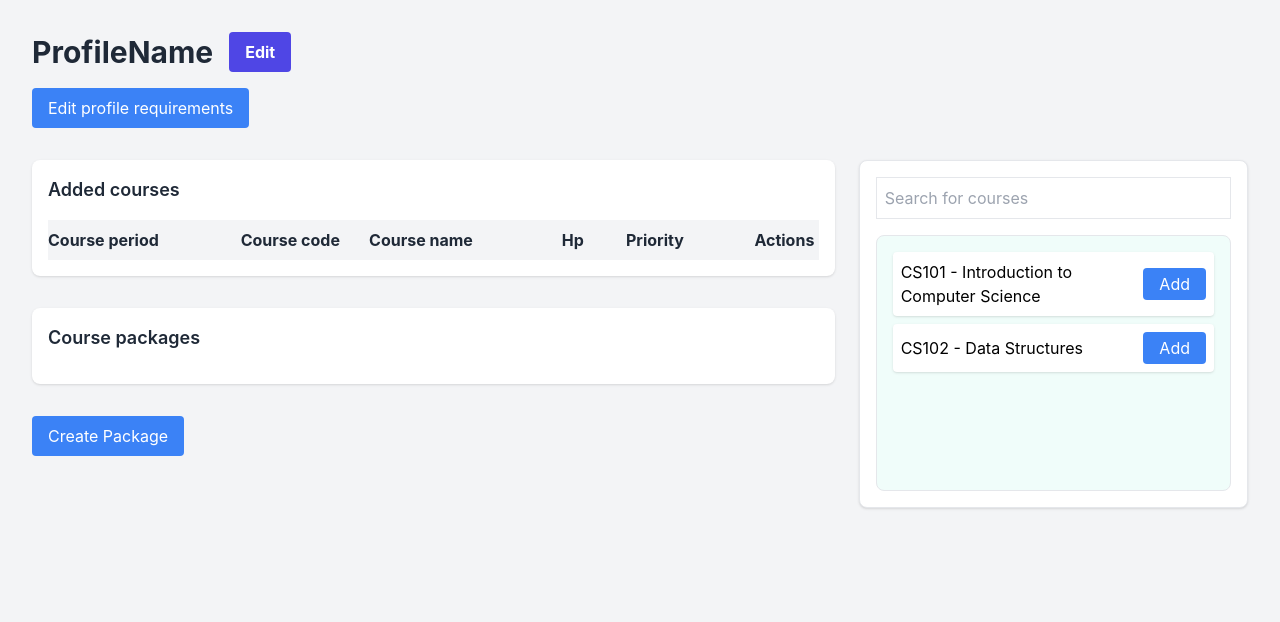
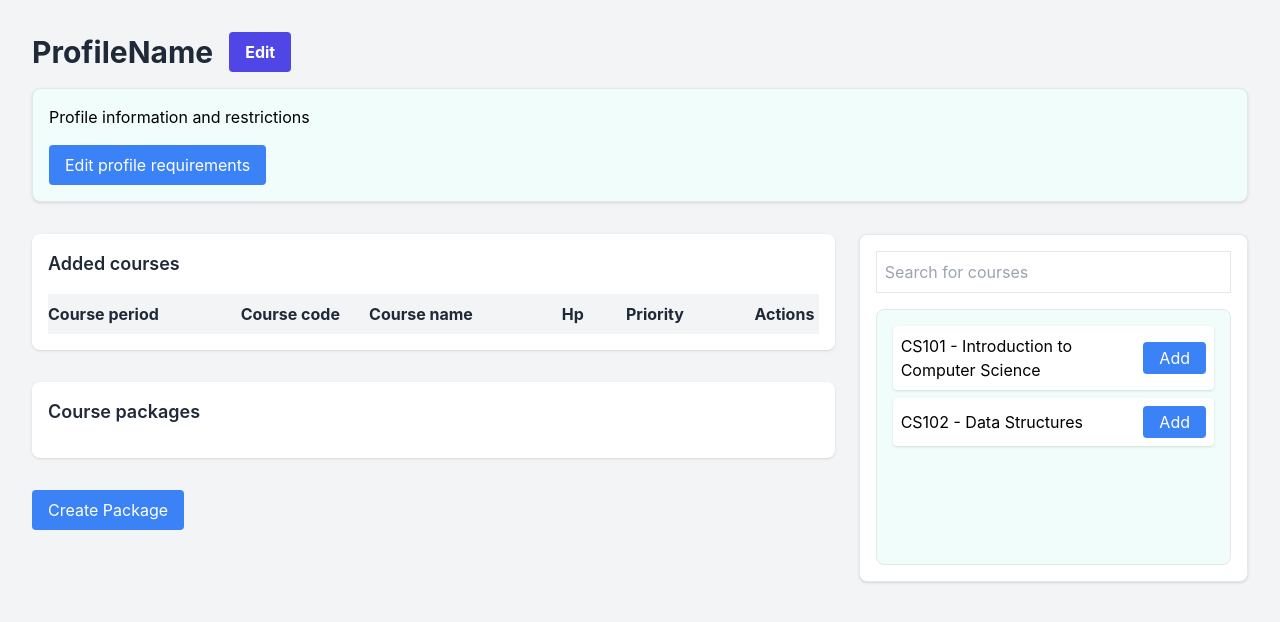
Before and after one commit to WebLabs-AB/MasterChooserApplication, a React (Create React App) app in the folder Frontend/masterfrontend/: page /teachermasterprofile in a window 1280 px wide. Shown: the top 622 px of the page. Built offline with nearby package versions, Linux system fonts and the light colour scheme.

Commit message:
"Minor change"

```diff
--- a/Frontend/masterfrontend/src/Screens/TeacherMasterProfilePage.tsx
+++ b/Frontend/masterfrontend/src/Screens/TeacherMasterProfilePage.tsx
@@ -237,9 +237,11 @@ const ProfileSection: React.FC<ProfileSectionProps> = ({ packages }) => {
           </>
         )}
       </div>
+      <div className="p-4 border rounded-lg bg-teal-50 shadow flex flex-col justify-between h-auto">
+        <span>Profile information and restrictions</span>
         <button
           onClick={handleEditProfileRequirements}
-        className="bg-blue-500 text-white px-4 py-2 rounded hover:bg-blue-600 transition duration-300 ease-in-out"
+          className="bg-blue-500 text-white px-4 py-2 rounded hover:bg-blue-600 transition duration-300 ease-in-out self-start mt-4"
         >
           Edit profile requirements
         </button>
@@ -249,6 +251,7 @@ const ProfileSection: React.FC<ProfileSectionProps> = ({ packages }) => {
           saveRequirements={saveRequirements}
           packages={packages}
         />
+      </div>
     </div>
   );
 };
```
Lines whose indentation alone changed are shown as unchanged.
